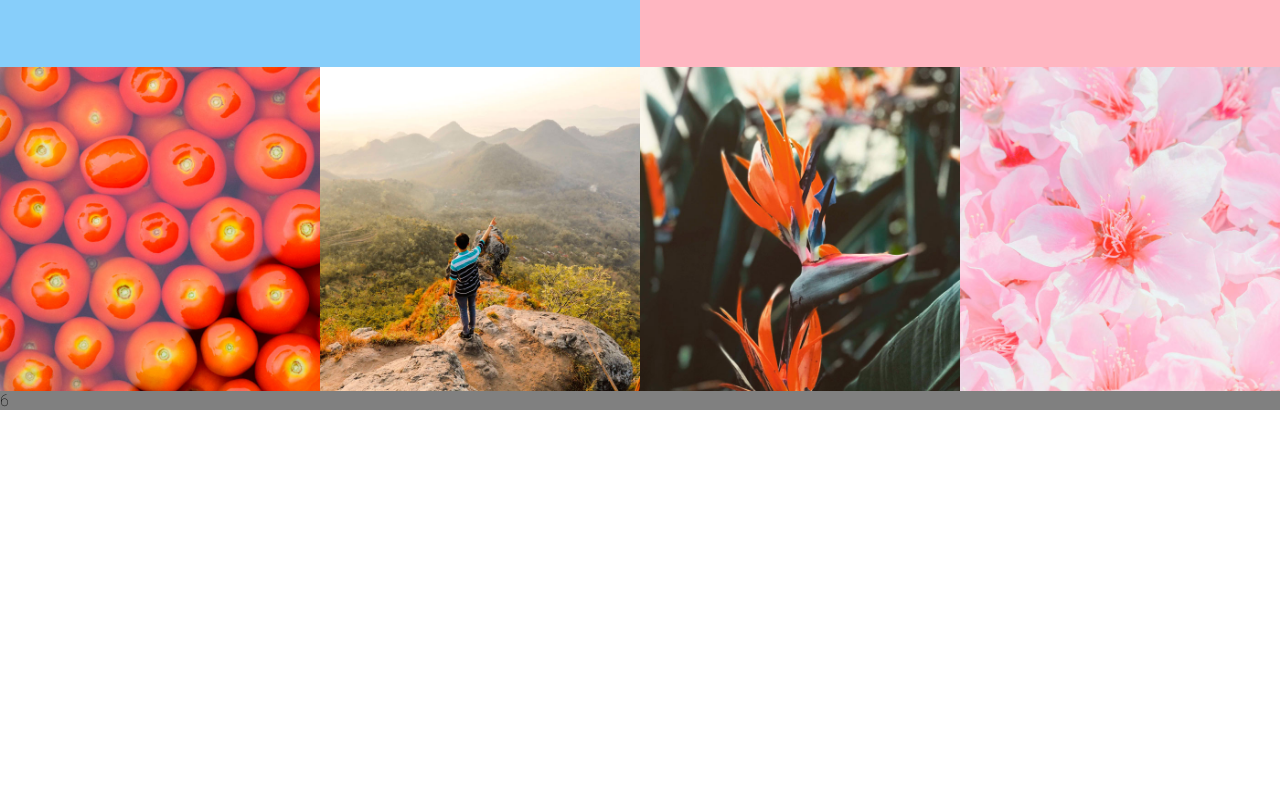
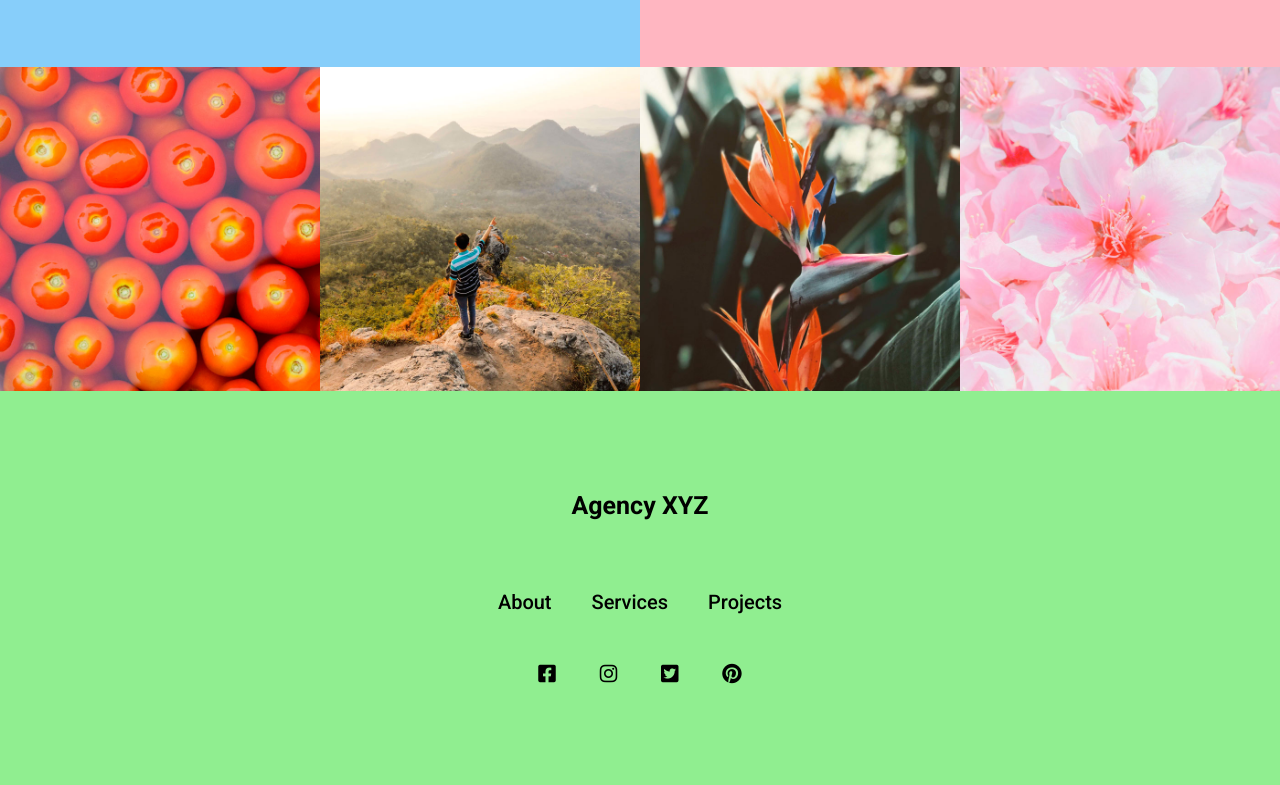
Before and after one commit to gabrielo3012/landing-page-sample-agency-1, a plain HTML site: page index.html in a window 1280 px wide. Shown: the part 2376-3161 px from the top of the page. Before the commit the page ends 2786 px from the top, so only its background shows below. Drawn offline with Linux system fonts and the light colour scheme.

Commit message:
footer done and reponsive

```diff
--- a/index.html
+++ b/index.html
@@ -14,6 +14,7 @@
   <link rel="preconnect" href="https://fonts.googleapis.com">
   <link rel="preconnect" href="https://fonts.gstatic.com" crossorigin>
   <link href="https://fonts.googleapis.com/css2?family=Roboto:wght@100;400;500;700;900&display=swap" rel="stylesheet">
+  <link rel="stylesheet" href="https://cdnjs.cloudflare.com/ajax/libs/font-awesome/6.1.1/css/all.min.css">
 </head>
 
 <body>
@@ -36,7 +37,7 @@
             <li><a href="#about">About</a></li>
             <li><a href="#services">Services</a></li>
             <li><a href="#projects">Projects</a></li>
-            <li><a href="#services">Contact</a></li>
+            <li><a href="#contact">Contact</a></li>
           </ul>
       </nav>
     </div>
@@ -45,7 +46,7 @@
   <section class="hero">
     <h2>We make cool things</h2>
   </section>
-  <section class="about">
+  <section class="about" id="about">
     <div class="item">
       <h3>The Bridge</h3>
       <p>Lorem ipsum dolor sit, amet consectetur adipisicing elit. Commodi consequatur veritatis, fugiat inventore cupiditate dicta debitis? Totam ad mollitia quia atque dolores, fugiat expedita, vitae veniam consectetur accusamus est doloremque!</p>
@@ -59,7 +60,7 @@
       <a href="" class="btn-know-more">Know more</a>
     </div>
   </section>
-  <section class="services">
+  <section class="services" id="services">
     <div class="service">
       <img src="./src/images/bolinha1.png" alt="">
       <div class="service-info">
@@ -76,7 +77,7 @@
       </div>
     </div>
   </section>
-  <section class="projects">
+  <section class="projects" id="projects">
     <div class="project">
       <a href="/">
         <img src="./src/images/tomatoes.jpg" alt="">
@@ -101,7 +102,33 @@
       </a>
     </div>
   </section>
-  <footer class="footer">6</footer>
+  <footer class="footer" id="contact">
+    <h4>Agency XYZ</h4>
+
+    <nav>
+      <ul>
+        <li><a href="#about">About</a></li>
+        <li><a href="#services">Services</a></li>
+        <li><a href="#projects">Projects</a></li>
+      </ul>
+    </nav>
+
+    <div class="social">
+      <a href="">
+        <i class="fab fa-facebook-square"></i>
+      </a>
+      <a href="">
+        <i class="fab fa-instagram"></i>
+      </a>
+      <a href="">
+        <i class="fab fa-twitter-square"></i>
+      </a>
+      <a href="">
+        <i class="fab fa-pinterest"></i>
+      </a>
+    </div>
+
+  </footer>
 </body>
 
 </html>
--- a/src/css/style.css
+++ b/src/css/style.css
@@ -227,5 +227,51 @@ body {
 
 .footer {
   grid-area: footer;
-  background-color: gray;
+  display: flex;
+  background-color: lightgreen;
+  flex-direction: column;
+  text-align: center;
+  padding: 100px 0;
 }
+
+.footer h4 {
+  font-weight: 700;
+  font-size: 2.5rem;
+  margin-bottom: 20px;
+}
+
+.footer nav {
+  margin: 50px 0;
+}
+
+.footer nav ul {
+  display: flex;
+  justify-content: center;
+  max-width: 320px;
+  margin: 0 auto;
+}
+
+.footer nav ul li a{
+  font-weight: 500;
+  font-size: 2rem;
+  margin: 20px;
+  transition: 0.3s;
+}
+
+.footer nav ul li a:hover {
+  font-weight: 700;
+  color: #fff;
+}
+
+.footer .social i {
+  font-size: 2rem;
+  transition: 0.3s;
+}
+
+.footer .social a{
+  margin: 20px;
+}
+
+.footer .social a:hover {
+  color: #fff;
+}
```
